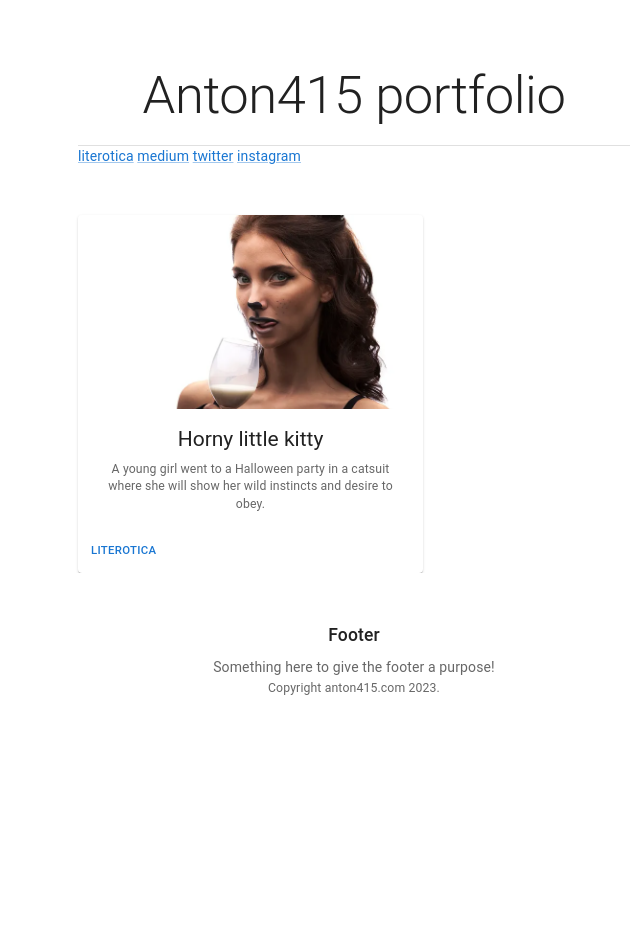
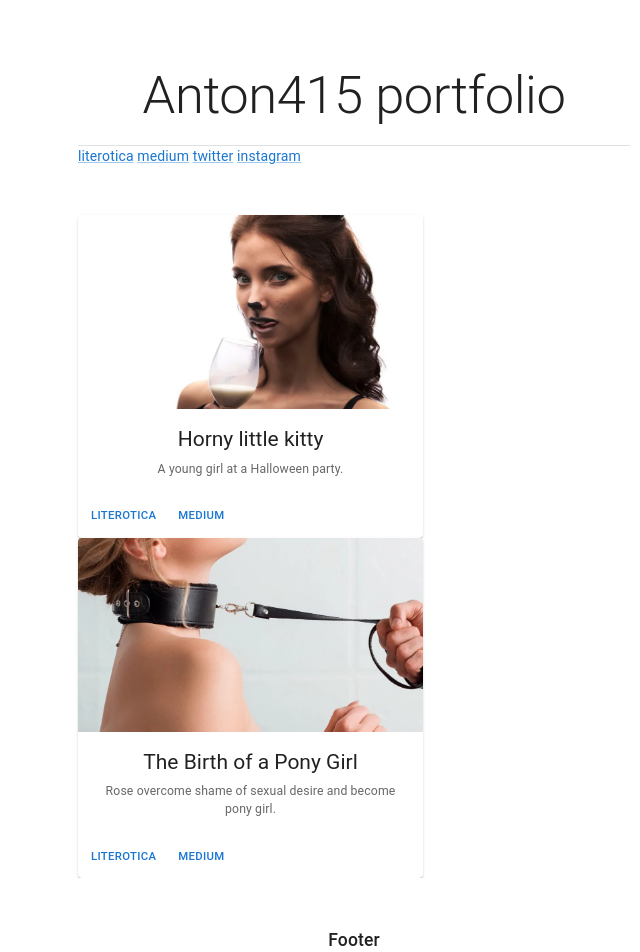
Before and after one commit to anton415/anton415.com, a React (Create React App) app: page / in a window 1280 px wide. Shown: the top 952 px of the page, without its empty margins (286-926 px from the left). Before the commit the page ends 800 px from the top, so only its background shows below. Built offline with nearby package versions, Linux system fonts and the light colour scheme.

Commit message:
New story.

```diff
--- a/src/App.js
+++ b/src/App.js
@@ -12,14 +12,28 @@ import Link from '@mui/material/Link';
 import Divider from '@mui/material/Divider';
 import { createTheme, ThemeProvider } from '@mui/material/styles';
 import Footer from './Footer';
-import img from './static/images/horny-little-kitty.webp';
+import HornyLittleKittyImg from './static/images/horny-little-kitty.webp';
+import TheBirthOfAPonyGirlImg from './static/images/the-birth-of-a-pony-girl.webp';
 
 const theme = createTheme();
-const story = {
+
+const stories = [
+    {
         name: 'Horny little kitty',
-  url: 'https://literotica.com/s/horny-little-kitty',
-  description: 'A young girl went to a Halloween party in a catsuit where she will show her wild instincts and desire to obey.'
-};
+        literoticaUrl: 'https://literotica.com/s/horny-little-kitty',
+        mediumUrl: 'https://medium.com/@anton415/horny-little-kitty-63b4f5070565',
+        description: 'A young girl at a Halloween party.',
+        img: HornyLittleKittyImg
+    },
+
+    {
+        name: 'The Birth of a Pony Girl',
+        literoticaUrl: 'https://literotica.com/s/the-birth-of-a-pony-girl',
+        mediumUrl: 'https://medium.com/@anton415/the-birth-of-a-pony-girl-13aa7d757f2e',
+        description: 'Rose overcome shame of sexual desire and become pony girl.',
+        img: TheBirthOfAPonyGirlImg
+    }
+]
 
 
 export default function App() {
@@ -65,11 +79,13 @@ export default function App() {
             color="text.primary"
             gutterBottom
           >
+          {stories.map((story) => {
+            return (
                 <Card sx={{ maxWidth: 345 }}>
                   <CardMedia
                     component="img"
                     height="194"
-                image={img}
+                    image={story.img}
                   />
                   <CardContent>
                     <Typography gutterBottom variant="h5" component="div">
@@ -81,15 +97,26 @@ export default function App() {
                   </CardContent>
                   <CardActions>
                     <Button
-                  href={story.url}
+                      href={story.literoticaUrl}
                       rel="noopener noreferrer"
                       target="_blank"
                       size="small"
                     >
                       Literotica
                     </Button>
+                    <Button
+                      href={story.mediumUrl}
+                      rel="noopener noreferrer"
+                      target="_blank"
+                      size="small"
+                    >
+                      Medium
+                    </Button>
                   </CardActions>
                 </Card>
+            );
+          })}
+
           </Typography>
         </Container>
 
```
Also changed, not shown: src/static/images/the-birth-of-a-pony-girl.webp (added). Lines whose indentation alone changed are shown as unchanged.
